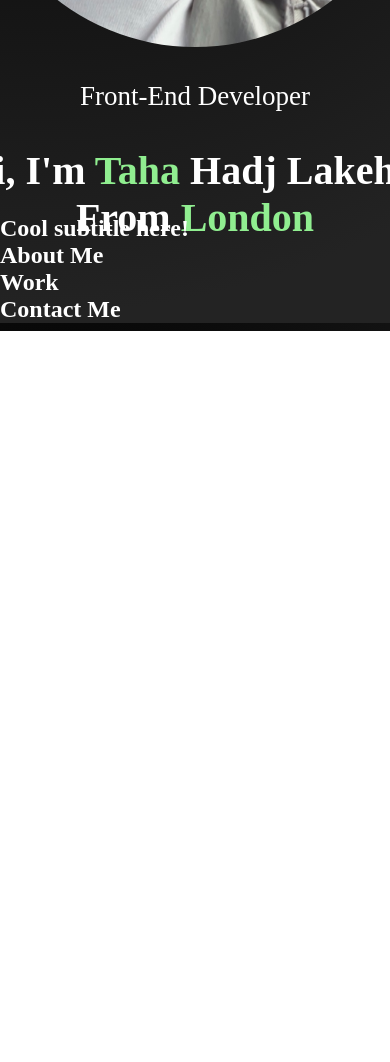
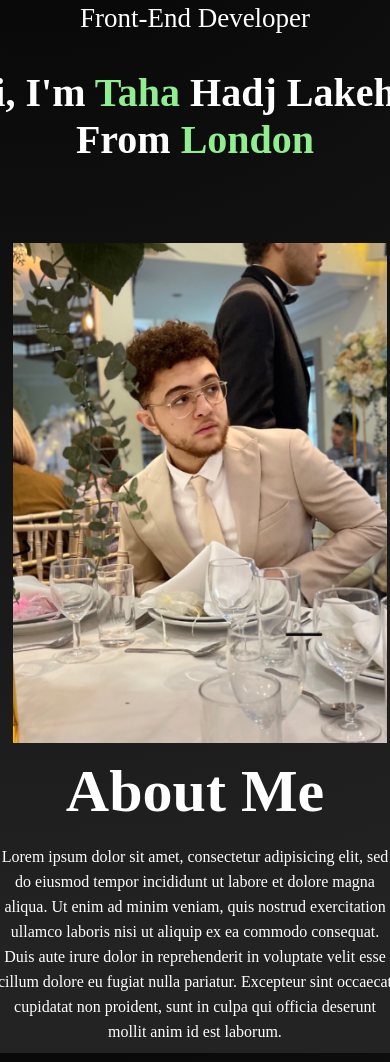
Before and after one commit to Lecheeky/my-portfolio, a plain HTML site: page index.html in a window 390 px wide. Shown: the part 659-1721 px from the top of the page. Before the commit the page ends 990 px from the top, so only its background shows below. Drawn offline with Linux system fonts and the light colour scheme.

Commit message:
added about me section and fully responsive

```diff
--- a/index.html
+++ b/index.html
@@ -6,6 +6,7 @@
     <link rel="stylesheet" href="style.css" />
     <title>Personal Portfolio - Taha Hadj Lakehal</title>
     <link rel="stylesheet" href="style.css">
+    <script src="https://kit.fontawesome.com/0742941a86.js" crossorigin="anonymous"></script>
 </head>
 <body>
   <!--heading, navbar and introduction section-->
@@ -17,7 +18,6 @@
 				<ul id="sidemenu">
 					<li><a href="#header">Home</a></li>
 					<li><a href="#about">About</a></li>
-					<li><a href="#services">Services</a></li>
 					<li><a href="#portfolio">Portfolio</a></li>
 					<li><a href="#contact">Contact</a></li>
         </ul>
@@ -34,28 +34,22 @@
 		  </section>
 	</header>
 
-      <!-- hero banner -->
-      <section class="hero-banner">
-        <div>
-          <h2>Cool subtitle here!</h2>
-        </div>
+<!--about me section-->
+
+  <section id="about" class="about-me-container">
+			<div class="about-col-1">
+				<img class="pfp-2" src="aboutme.jpg">
+      </div>
+			<section class="about-col-2">
+				<h1 class="about-me-title">About Me</h1><br>
+				<p class="about-me-text">Lorem ipsum dolor sit amet, consectetur adipisicing elit, sed do eiusmod
+				tempor incididunt ut labore et dolore magna aliqua. Ut enim ad 	minim veniam,
+				quis nostrud exercitation ullamco laboris nisi ut aliquip ex ea commodo
+				consequat. Duis aute irure dolor in reprehenderit in voluptate velit 	esse
+				cillum dolore eu fugiat nulla pariatur. Excepteur sint occaecat cupidatat non
+				proident, sunt in culpa qui officia deserunt mollit anim id est laborum.</p><br>
       </section>
+  </section>
 
-      <main class="page-wrapper">
-        <!-- about me -->
-        <section class="page-section" id="about">
-          <h2>About Me</h2>
-        </section>
-
-        <!-- portfolio container -->
-        <section class="page-section" id="work">
-          <h2>Work</h2>
-        </section>
-
-        <!-- contact -->
-        <section class="page-section contact" id="contact">
-          <h2>Contact Me</h2>
-        </section>
-      </main>
 </body>
 </html>
--- a/style.css
+++ b/style.css
@@ -23,9 +23,9 @@ body{
 #header{
 
     width: 100%;
-    height: 100vh;
 	background-size: cover;
 	background-position: center;
+    padding-bottom: 300px;
 }
 
 .container{
@@ -114,6 +114,43 @@ nav ul li a:hover::after{
     margin-top: 10px;
 }
 
+/* about */
+
+.about-me-container{
+    display: flex;
+    justify-content: center;
+    margin-top: 70px;
+    margin-left: -100px;
+    height: 900px;
+}
+
+.about-col-1{
+    padding-right: 30px;
+}
+
+.pfp-2{
+    width: 700px;
+    height: 700px;
+    object-fit: contain;
+}
+
+.about-col-2{
+    margin-top: 120px;
+    text-align: center;
+}
+
+.about-me-title{
+    text-align: center;
+    font-size: 80px;
+}
+
+.about-me-text{
+    margin-top: 60px;
+    width: 700px;
+    font-size: 24px;
+    line-height: 30px;
+}
+
 @media screen and (max-width: 1300px){
     .introduction-container{
         margin-left: 250px;
@@ -121,6 +158,17 @@ nav ul li a:hover::after{
     .introduction-text-container{
         padding: 90px;
         margin-top: 120px;
+    }
+
+    .pfp-2{
+        margin-top: 90px;
+        margin-left: 40px;
+        width: 500px;
+        height: 500px;
+    }
+
+    .about-me-text{
+        width: 600px;
     }
 }
 
@@ -150,6 +198,22 @@ nav ul li a:hover::after{
         width: 100%;
         margin-left: 0px;
     }
+    .about-me-container{
+        flex-wrap: wrap;
+        margin-top: -400px;
+        padding-bottom: 500px;
+        margin-left: 0px;
+    }
+    .about-col-2{
+        margin-top: 0px;
+    }
+    .about-me-title{
+        font-size: 70px;
+    }
+    .about-me-text{
+        margin-top: -0px;
+        font-size: 18px;
+    }
 }
 
 @media screen and (max-width: 600px){
@@ -160,16 +224,14 @@ nav ul li a:hover::after{
         height: 450px;
         width: 450px;
     }
+    .about-me-title{
+        font-size: 60px;
+        margin-top: 10px;
+    }
+    .about-me-text{
+        margin-top: -0px;
+        font-size: 16px;
+        width: 400px;
+        line-height: 25px;
+    }
 }
-  h1,
-  h2,
-  h3,
-  h4,
-  h5,
-h6{
-    margin: 0;
-}
-
-p {
-    margin: 0;
-}
```
Also changed, not shown: aboutme.jpg (added).
